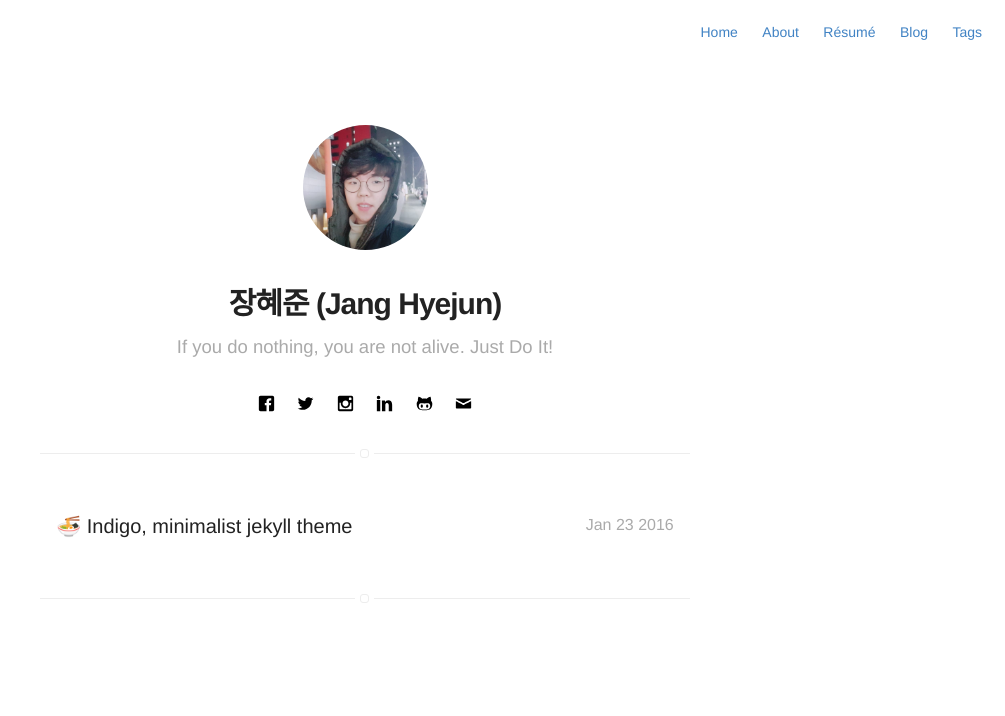
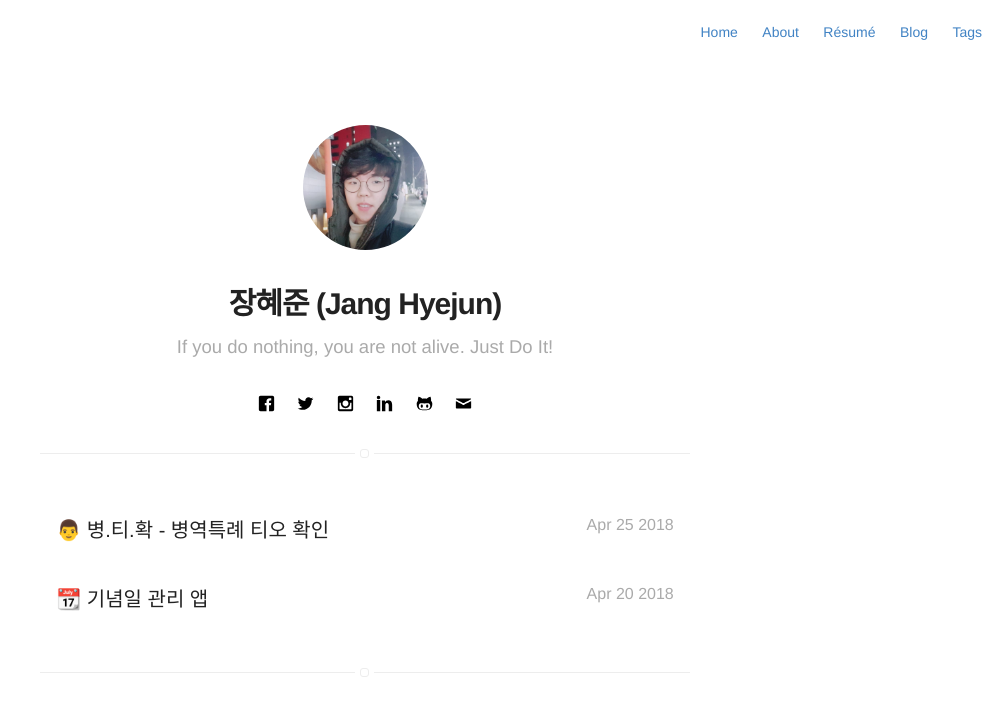
Before and after one commit to jhyejun/jhyejun.github.io, a Jekyll site: the page built from projects.html, in a window 1280 px wide. Shown: the top 716 px of the page, without its empty margins (275-1280 px from the left). Built offline with Jekyll 4.4.1, drawn with Linux system fonts in a browser that asks for light colours; emoji names are drawn with the system emoji font; part of the change alters nothing that is shown.

Commit message:
Add Projects Menu and register a new post
- Add Projects Menu
- Register a new post

```diff
--- a/_config.yml
+++ b/_config.yml
@@ -3,7 +3,7 @@ name: 장혜준 (Jang Hyejun)
 bio: If you do nothing, you are not alive. Just Do It!
 
 # twitter summary info
-description: 장혜준 블로그
+description: jhyejun's blog
 
 # if it's an external image, update below for true
 # better with square images
@@ -55,7 +55,7 @@ email: hyejun417@gmail.com
 
 authors:
     jhyejun:
-        name: Hyejun Jang
+        name: Jang Hyejun
         bio: If you do nothing, you are not alive. Just Do It!
         external-image: false
         picture: assets/images/profile.jpg
@@ -71,7 +71,7 @@ width: normal
 # paginate_path: "blog/:num/"
 
 # if you don't need projects, comment the *projects* configs below
-projects: false
+projects: true
 
 # if you don't need "about" or "blog", comment them out below
 about: true
--- a/_posts/2016-01-23-indigo-jekyll-theme.markdown
+++ b/_posts/2016-01-23-indigo-jekyll-theme.markdown
@@ -2,10 +2,9 @@
 title: ":ramen: Indigo, minimalist jekyll theme"
 layout: post
 date: 2016-01-23 22:10
-tag: jekyll
 image: https://koppl.in/indigo/assets/images/jekyll-logo-light-solid.png
 headerImage: true
-projects: true
+projects: false
 hidden: true # don't count this post in blog pagination
 description: "This is a simple and minimalist template for Jekyll for those who likes to eat noodles."
 category: project
--- /dev/null
+++ b/_posts/2018-04-20-anniversary-management.markdown
@@ -0,0 +1,36 @@
+---
+title: ":calendar: 기념일 관리 앱"
+layout: post
+date: 2018-04-20 21:25
+tag:
+- project
+- application
+- ios
+projects: true
+hidden: false
+description: "Apps that manage the anniversaries of people in your contacts"
+category: project
+author: jhyejun
+externalLink: false
+---
+
+# :calendar: 기념일 관리 앱
+내 지인들의 기념일을 저장해서 관리해주는 앱 (외주)
+
+
+## About
+> 지인들의 기념일을 저장하고 저장된 기념일 전날 설정한 시간에 알림<br>
+> 메인 페이지의 달력에서 설정한 기념일을 확인<br>
+> 저장된 기념일을 카카오링크나 메시지를 통해 다른 사람에게 공유<br>
+> 다른 사람이 저장한 지인의 기념일을 자동 저장<br>
+
+
+## ScreenShot
+![Screenshot](/assets/images/project/anniversary-management/screenshot-slide.png)
+
+
+## Used Open Source
+- `Alamofire` : https://github.com/Alamofire/Alamofire
+- `SwiftyJSON]`: https://github.com/SwiftyJSON/SwiftyJSON
+- `JTAppleCalendar` : https://github.com/patchthecode/JTAppleCalendar
+- `KakaoLink` : https://developers.kakao.com/docs/android/kakaotalk-link
--- /dev/null
+++ b/_posts/2018-04-25-military-to.markdown
@@ -0,0 +1,51 @@
+---
+title: ":man: 병.티.확 - 병역특례 티오 확인"
+layout: post
+date: 2018-04-25 19:45
+tag:
+- project
+- application
+- ios
+projects: true
+hidden: false
+description: "Apps to check military service exemption companies and military service exception TO."
+category: project
+author: jhyejun
+externalLink: false
+---
+
+# :man: 병.티.확 - 병역특례 티오 확인
+병역특례 업체 및 병역특례 업체의 배정된 현역 티오 확인하는 어플
+
+
+## About
+병역특례 업체인지를 학인하기 위해서는 병무청 홈페이지에 들어가서 확인해야하고,<br>
+더군다나 병역특례 업체의 배정된 현역 티오들을 확인하기 위해서는<br>
+병무청에서 업로드한 엑셀파일을 다운받아서 확인해야 한다.<br>
+이런 점이 불편하여 앱을 통해 병역특례 업체인지 확인 가능하며,<br>
+병역특례 업체의 배정된 티오를 확인할 수 있는 앱을 개발하게 되었다.<br>
+
+
+## Concept
+![Screenshot](/assets/images/project/military-to/screenshot-slide.png)
+
+- 병역특례 업체들은 `TableView` 를 통해 나열됩니다.
+- `SearchBar` 를 통해 병역특례 업체를 검색할 수 있습니다.
+- `TableViewCell` 를 터치하면 해당 병역특례 업체의 배정된 현역 티오와<br>
+해당 업체의 여러 정보들을 확인할 수 있습니다.
+
+
+## Used Open Source
+- `Then` : https://github.com/devxoul/Then
+- `CSV.swift` : https://github.com/yaslab/CSV.swift
+- `RealmSwift` : https://github.com/realm/realm-cocoa
+
+
+## Update
+- 0.5 (2018.04.25)
+    - 기본적인 기능 개발 완료, 기획과 디자인 추가 보강해서 릴리즈 예정
+
+
+## Author :octocat:
+**Jang Hyejun**
+- hyejun417@gmail.com :email:
```
Also changed, not shown: assets/images/james.jpg (deleted), assets/images/jekyll-logo-light-solid.png (deleted), assets/images/markdown.jpg (deleted), assets/images/project/anniversary-management/screenshot-slide.png (added), assets/images/project/military-to/screenshot-slide.png (added), assets/screen-shot.png (deleted), 5 other files.
